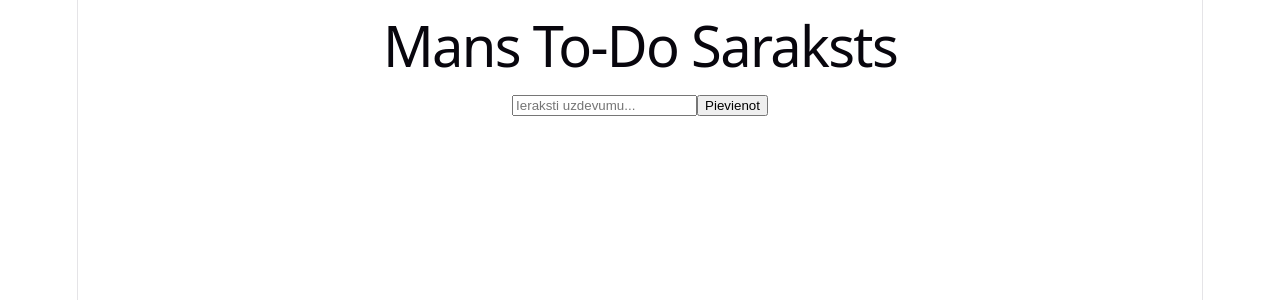
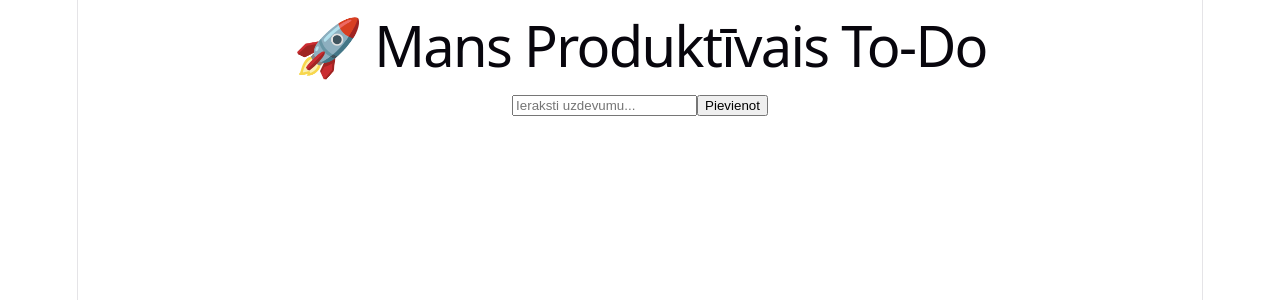
Before and after one commit to TimursZascerinskis/todo-react, a React (Vite) app: page / in a window 1280 px wide. Shown: the top 300 px of the page. Built offline with nearby package versions, Linux system fonts and the light colour scheme.

Commit message:
Mainīts galvenais virsraksts uz modernāku

```diff
--- a/src/App.jsx
+++ b/src/App.jsx
@@ -53,7 +53,7 @@ function App() {
 
   return (
     <div>
-      <h1>Mans To-Do Saraksts</h1>
+      <h1>🚀 Mans Produktīvais To-Do</h1>
       <input
         value={task}
         onChange={(e) => setTask(e.target.value)}
```
